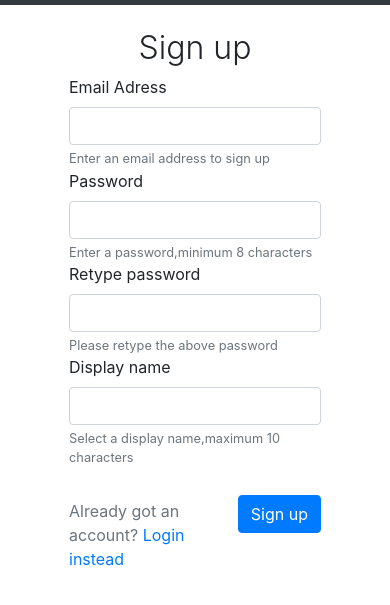
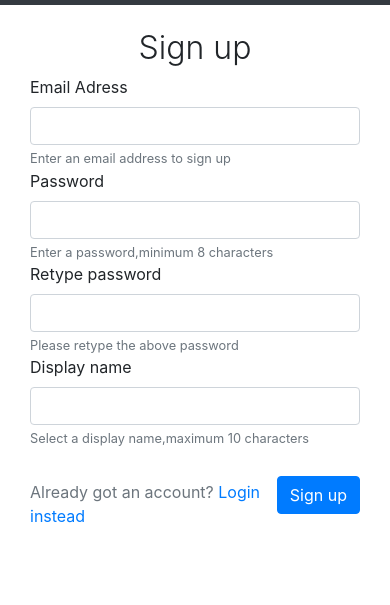
Before and after one commit to Senpai013045/bootstrappedapp, a plain HTML site: page index.html in a window 390 px wide. Shown: the part 51-656 px from the top of the page. Drawn offline with nearby package versions, Linux system fonts and the light colour scheme; no server answers.

Commit message:
grid implemented for responsive form

```diff
--- a/script.js
+++ b/script.js
@@ -1,7 +1,7 @@
 let templates = {
   signupForm: `
     <h5 class="text-center display-4">Sign up</h5>
-    <form id="signup">
+    <form id="signup" class="col-sm-12 col-md-8 col-lg-6">
     <div class="from-group">
       <label for="signup-email">Email Adress</label>
       <input type="email" id="signup-email" class="form-control" required />
@@ -32,7 +32,7 @@ let templates = {
     `,
   loginForm: `
     <h5 class="text-center display-4">Log in</h5>
-    <form id="login">
+    <form id="login" class="col-sm-12 col-md-8 col-lg-6">
       <div class="from-group">
         <label for="login-email">Email Adress</label>
         <input type="email" id="login-email" class="form-control" required />
--- a/style.css
+++ b/style.css
@@ -1,16 +1,13 @@
 body {
-  /* height: 100vh; */
   width: 100%;
 }
 nav {
   padding: 20px;
 }
 div.form-wrapper {
-  /* align-self: center; */
   width: 100%;
 }
 form {
-  width: 70%;
   margin: 0px auto;
 }
 h5.display-4 {
```
